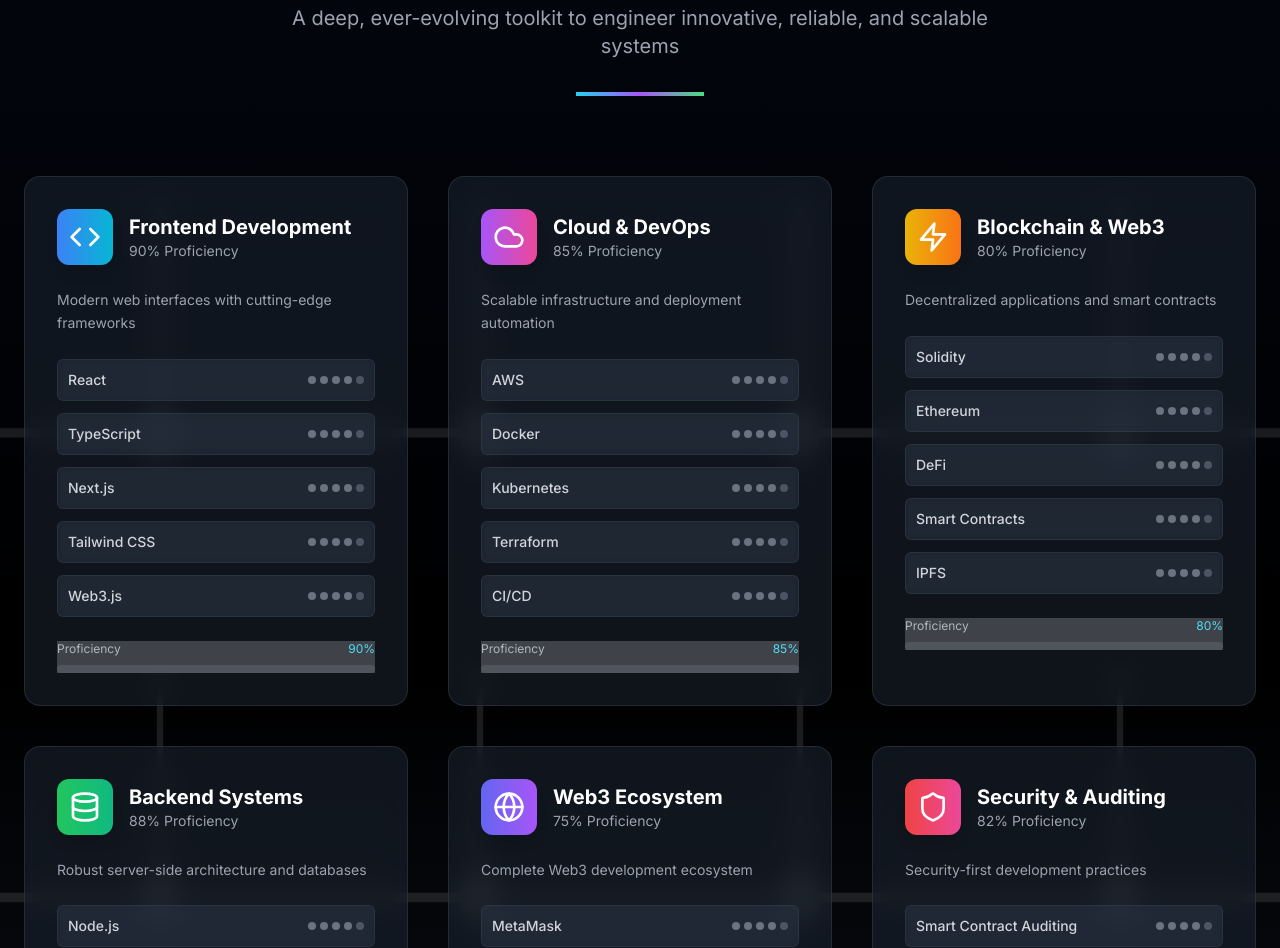
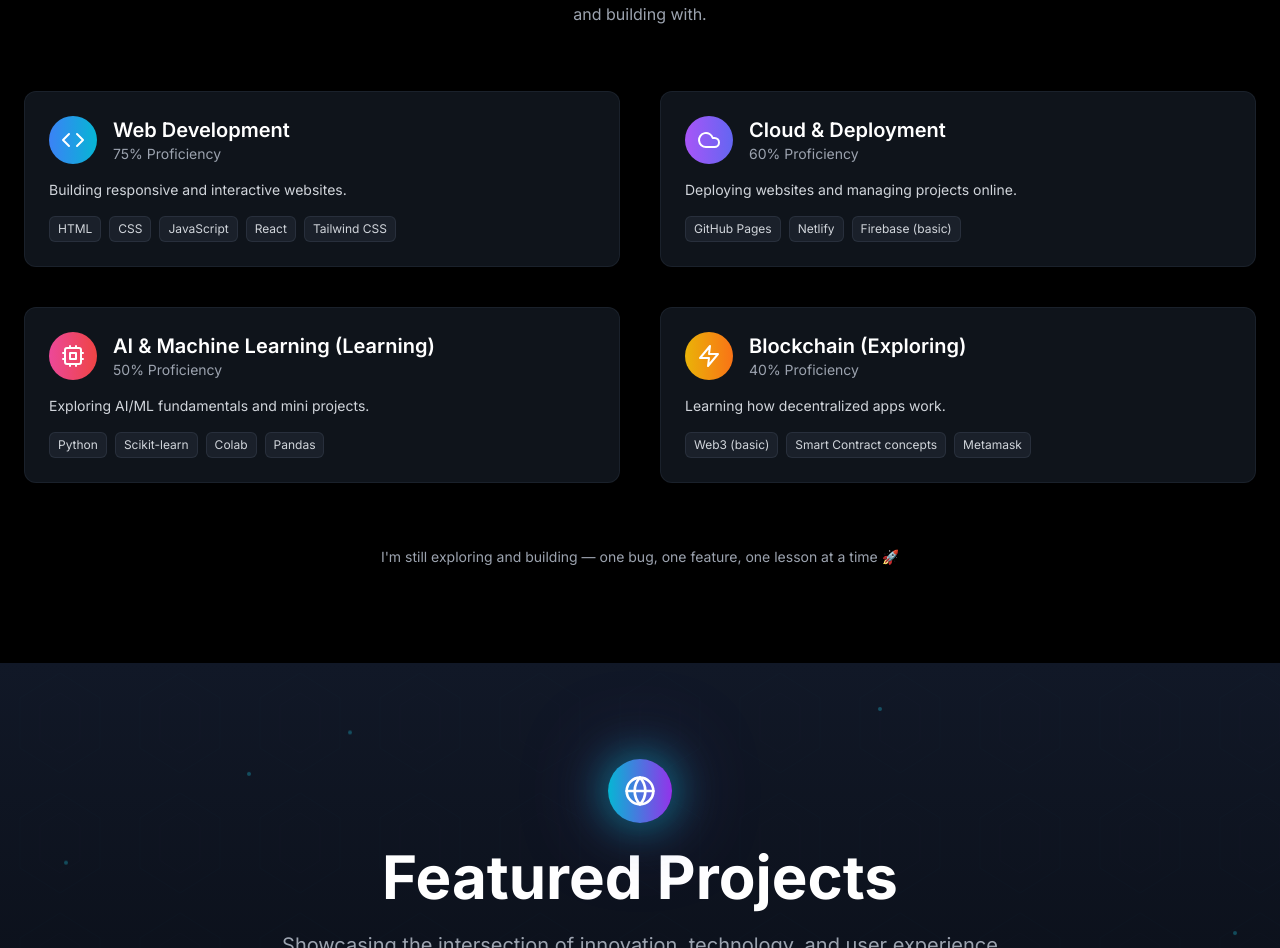
Before and after one commit to 0Tusharbhardwaj/newportfolio, a React (Vite) app: page / in a window 1280 px wide. Shown: the part 2244-3192 px from the top of the page. Built offline with nearby package versions, Linux system fonts and the light colour scheme.

Commit message:
Update Skills.tsx

```diff
--- a/src/components/Skills.tsx
+++ b/src/components/Skills.tsx
@@ -1,5 +1,5 @@
 import React, { useState, useEffect, useRef } from 'react';
-import { Code, Cloud, Zap, Database, Globe, Shield, Cpu, Layers } from 'lucide-react';
+import { Code, Cloud, Zap, Cpu } from 'lucide-react';
 
 const Skills: React.FC = () => {
   const [hoveredSkill, setHoveredSkill] = useState<number | null>(null);
@@ -9,9 +9,7 @@
   useEffect(() => {
     const observer = new IntersectionObserver(
       ([entry]) => {
-        if (entry.isIntersecting) {
-          setIsVisible(true);
-        }
+        if (entry.isIntersecting) setIsVisible(true);
       },
       { threshold: 0.2 }
     );
@@ -22,179 +20,94 @@
 
   const skills = [
     {
-      category: 'Frontend Development',
+      category: 'Web Development',
       icon: Code,
       color: 'from-blue-500 to-cyan-500',
-      technologies: ['React', 'TypeScript', 'Next.js', 'Tailwind CSS', 'Web3.js'],
-      description: 'Modern web interfaces with cutting-edge frameworks',
-      proficiency: 90
+      technologies: ['HTML', 'CSS', 'JavaScript', 'React', 'Tailwind CSS'],
+      description: 'Building responsive and interactive websites.',
+      proficiency: 75,
     },
     {
-      category: 'Cloud & DevOps',
+      category: 'Cloud & Deployment',
       icon: Cloud,
-      color: 'from-purple-500 to-pink-500',
-      technologies: ['AWS', 'Docker', 'Kubernetes', 'Terraform', 'CI/CD'],
-      description: 'Scalable infrastructure and deployment automation',
-      proficiency: 85
+      color: 'from-purple-500 to-indigo-500',
+      technologies: ['GitHub Pages', 'Netlify', 'Firebase (basic)'],
+      description: 'Deploying websites and managing projects online.',
+      proficiency: 60,
     },
     {
-      category: 'Blockchain & Web3',
+      category: 'AI & Machine Learning (Learning)',
+      icon: Cpu,
+      color: 'from-pink-500 to-red-500',
+      technologies: ['Python', 'Scikit-learn', 'Colab', 'Pandas'],
+      description: 'Exploring AI/ML fundamentals and mini projects.',
+      proficiency: 50,
+    },
+    {
+      category: 'Blockchain (Exploring)',
       icon: Zap,
       color: 'from-yellow-500 to-orange-500',
-      technologies: ['Solidity', 'Ethereum', 'DeFi', 'Smart Contracts', 'IPFS'],
-      description: 'Decentralized applications and smart contracts',
-      proficiency: 80
-    },
-    {
-      category: 'Backend Systems',
-      icon: Database,
-      color: 'from-green-500 to-emerald-500',
-      technologies: ['Node.js', 'Python', 'PostgreSQL', 'MongoDB', 'GraphQL'],
-      description: 'Robust server-side architecture and databases',
-      proficiency: 88
-    },
-    {
-      category: 'Web3 Ecosystem',
-      icon: Globe,
-      color: 'from-indigo-500 to-purple-500',
-      technologies: ['MetaMask', 'Hardhat', 'Truffle', 'OpenZeppelin', 'Chainlink'],
-      description: 'Complete Web3 development ecosystem',
-      proficiency: 75
-    },
-    {
-      category: 'Security & Auditing',
-      icon: Shield,
-      color: 'from-red-500 to-pink-500',
-      technologies: ['Smart Contract Auditing', 'Penetration Testing', 'OAuth', 'JWT', 'SSL/TLS'],
-      description: 'Security-first development practices',
-      proficiency: 82
+      technologies: ['Web3 (basic)', 'Smart Contract concepts', 'Metamask'],
+      description: 'Learning how decentralized apps work.',
+      proficiency: 40,
     }
   ];
 
   return (
-    <section
-      ref={sectionRef}
-      className="py-24 bg-gradient-to-b from-gray-950 via-black to-gray-900 relative overflow-hidden"
-    >
-      <div className="absolute inset-0 opacity-10">
-        <svg className="w-full h-full" viewBox="0 0 100 100" preserveAspectRatio="none">
-          <defs>
-            <pattern id="circuit" x="0" y="0" width="25" height="25" patternUnits="userSpaceOnUse">
-              <path d="M 12.5,0 L 12.5,12.5 M 0,12.5 L 25,12.5" stroke="currentColor" strokeWidth="0.5" fill="none"/>
-              <circle cx="12.5" cy="12.5" r="1.5" fill="currentColor">
-                <animate attributeName="r" values="1.5;2.5;1.5" dur="3s" repeatCount="indefinite" />
-              </circle>
-            </pattern>
-          </defs>
-          <rect width="100%" height="100%" fill="url(#circuit)" className="text-cyan-400"/>
-        </svg>
-      </div>
-
-      <div className="absolute inset-0">
-        <Cpu className="absolute top-20 right-20 w-16 h-16 text-cyan-400/30 animate-float" />
-        <Layers className="absolute bottom-20 left-20 w-20 h-20 text-purple-400/30 animate-float" style={{ animationDelay: '1s' }} />
-      </div>
-
-      <div className="container mx-auto px-6 relative z-10">
-        <div className="max-w-7xl mx-auto">
-          <div className="text-center mb-20">
+    <section ref={sectionRef} className="py-24 bg-black text-white relative overflow-hidden">
+      <div className="container mx-auto px-6 z-10 relative">
+        <div className="text-center mb-16">
           <div className="inline-flex items-center justify-center w-16 h-16 bg-gradient-to-r from-cyan-500 to-purple-600 rounded-full mb-6 animate-pulse-glow">
             <Code className="w-8 h-8 text-white" />
           </div>
-            <h2 className="text-5xl md:text-6xl font-bold text-white mb-6">
-              My Technical Arsenal
-            </h2>
-            <p className="text-xl text-gray-400 max-w-3xl mx-auto mb-8">
-              A deep, ever-evolving toolkit to engineer innovative, reliable, and scalable systems
+          <h2 className="text-4xl font-bold">My Growing Skills</h2>
+          <p className="text-gray-400 mt-4 max-w-2xl mx-auto">
+            I'm always curious to learn and improve. Here's a glimpse of what I'm currently exploring and building with.
           </p>
-            <div className="w-32 h-1 bg-gradient-to-r from-cyan-400 via-purple-500 to-green-400 mx-auto"></div>
         </div>
 
-          <div className="grid grid-cols-1 md:grid-cols-2 lg:grid-cols-3 gap-10">
+        <div className="grid md:grid-cols-2 lg:grid-cols-2 gap-10">
           {skills.map((skill, index) => {
-              const IconComponent = skill.icon;
+            const Icon = skill.icon;
             return (
               <div
                 key={index}
-                  className={`group relative transform transition-all duration-500 ${
-                    isVisible ? 'translate-y-0 opacity-100' : 'translate-y-10 opacity-0'
+                onMouseEnter={() => setHoveredSkill(index)}
+                onMouseLeave={() => setHoveredSkill(null)}
+                className={`bg-gray-800/50 backdrop-blur-md border border-gray-700/30 rounded-xl p-6 transition-all duration-500 ${
+                  isVisible ? 'opacity-100 translate-y-0' : 'opacity-0 translate-y-10'
                 }`}
                 style={{ transitionDelay: `${index * 100}ms` }}
-                  onMouseEnter={() => setHoveredSkill(index)}
-                  onMouseLeave={() => setHoveredSkill(null)}
               >
-                  <div className="bg-gray-800/50 backdrop-blur-md rounded-2xl p-8 border border-gray-700/50 h-full group-hover:scale-[1.02] transition-all duration-300 hover:border-cyan-500/50 hover:shadow-xl hover:shadow-cyan-500/10 relative overflow-hidden">
-                    <div className={`absolute inset-0 bg-gradient-to-r ${skill.color} opacity-0 group-hover:opacity-10 transition-opacity duration-300`} />
-
-                    <div className="flex items-center mb-6 relative z-10">
-                      <div className={`w-14 h-14 rounded-xl bg-gradient-to-r ${skill.color} p-3 mr-4 group-hover:rotate-12 transition-transform duration-300 shadow-lg`}>
-                        <IconComponent className="w-full h-full text-white" />
+                <div className="flex items-center mb-4">
+                  <div className={`w-12 h-12 p-3 rounded-full bg-gradient-to-r ${skill.color} mr-4`}>
+                    <Icon className="w-full h-full text-white" />
                   </div>
                   <div>
-                        <h3 className="text-xl font-bold text-white group-hover:text-cyan-400 transition-colors">
-                          {skill.category}
-                        </h3>
-                        <div className="text-sm text-gray-400">{skill.proficiency}% Proficiency</div>
+                    <h3 className="text-xl font-semibold">{skill.category}</h3>
+                    <p className="text-sm text-gray-400">{skill.proficiency}% Proficiency</p>
                   </div>
                 </div>
-
-                    <p className="text-gray-400 text-sm mb-6 leading-relaxed relative z-10">
-                      {skill.description}
-                    </p>
-
-                    <div className="space-y-3 mb-6 relative z-10">
-                      {skill.technologies.map((tech, techIndex) => (
-                        <div
-                          key={techIndex}
-                          className="flex items-center justify-between p-2.5 bg-gray-700/30 backdrop-blur-sm rounded-md border border-gray-600/30 hover:bg-gray-600/30 hover:border-cyan-500/30 transition-all duration-300"
+                <p className="text-gray-300 text-sm mb-4">{skill.description}</p>
+                <ul className="flex flex-wrap gap-2">
+                  {skill.technologies.map((tech, i) => (
+                    <li
+                      key={i}
+                      className="text-xs text-gray-300 px-2 py-1 bg-gray-700/30 border border-gray-600/30 rounded-md hover:border-cyan-400/50"
                     >
-                          <span className="text-gray-300 text-sm font-medium">
                       {tech}
-                          </span>
-                          <div className="flex space-x-1">
-                            {[...Array(5)].map((_, i) => (
-                              <div
-                                key={i}
-                                className={`w-2 h-2 rounded-full ${
-                                  hoveredSkill === index ? 'bg-cyan-400 animate-pulse' : i < 4 ? 'bg-gray-500' : 'bg-gray-600'
-                                }`}
-                              />
+                    </li>
                   ))}
-                          </div>
-                        </div>
-                      ))}
-                    </div>
-
-                    <div className="relative z-10">
-                      <div className="flex justify-between items-center mb-2">
-                        <span className="text-xs text-gray-400">Proficiency</span>
-                        <span className="text-xs text-cyan-400">{skill.proficiency}%</span>
-                      </div>
-                      <div className="w-full bg-gray-700/50 rounded-full h-2 overflow-hidden">
-                        <div
-                          className={`h-2 rounded-full bg-gradient-to-r ${skill.color} transition-all duration-1000`}
-                          style={{
-                            width: hoveredSkill === index ? `${skill.proficiency}%` : '0%'
-                          }}
-                        >
-                          <div className="absolute inset-0 bg-white/20 animate-pulse"></div>
-                        </div>
-                      </div>
-                    </div>
-                  </div>
+                </ul>
               </div>
             );
           })}
         </div>
 
-          <div className="mt-20 text-center">
-            <div className="bg-gradient-to-r from-gray-800/60 to-gray-900/60 backdrop-blur-md rounded-2xl p-8 border border-gray-700/50 max-w-4xl mx-auto">
-              <h3 className="text-2xl font-bold text-white mb-4">My Commitment to Growth</h3>
-              <p className="text-gray-400 leading-relaxed">
-                The tech world moves fast—and I move faster. With each new challenge, I expand my skillset, adapt to change, and strive to build impactful digital experiences.
+        <div className="mt-16 text-center">
+          <p className="text-gray-400 max-w-2xl mx-auto text-sm">
+            I'm still exploring and building — one bug, one feature, one lesson at a time 🚀
           </p>
-            </div>
-          </div>
         </div>
       </div>
     </section>
```
Lines whose indentation alone changed are shown as unchanged.
